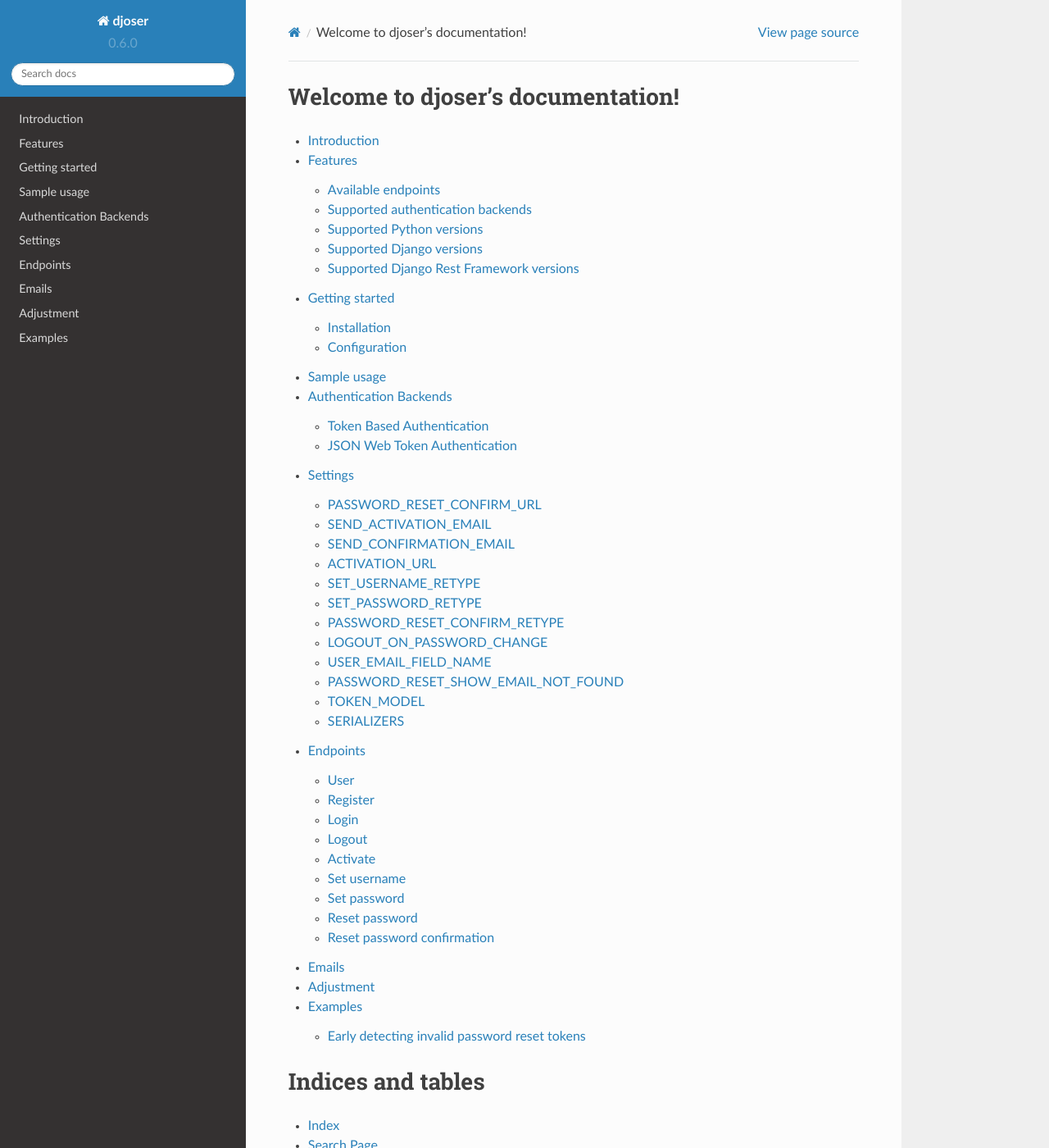
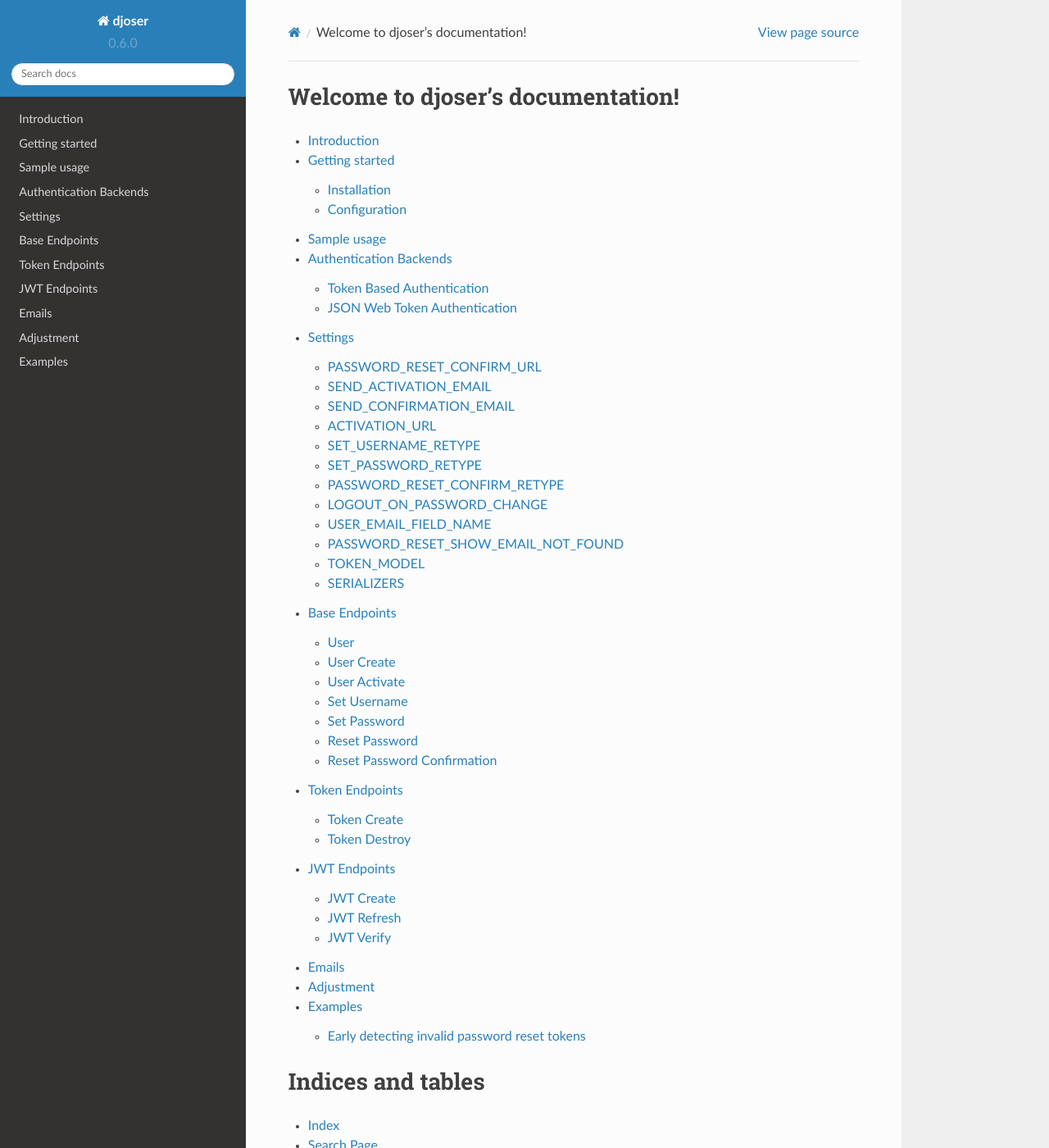
Before and after one commit to sunscrapers/djoser, a Sphinx documentation site: the page built from docs/source/index.rst, in a window 1280 px wide and 1400 px high. Shown: the whole window at 82% size. Built offline with Sphinx 7.4.7 and the Read the Docs theme 2.0.0, drawn with Linux system fonts in a browser that asks for light colours.

Commit message:
Add JWT endpoints documentation
Split endpoints documentation into separate files
Update documentation index

```diff
--- a/docs/source/endpoints.rst
+++ b/docs/source/base_endpoints.rst
@@ -1,5 +1,5 @@
-Endpoints
-=========
+Base Endpoints
+==============
 
 User
 ----
@@ -24,8 +24,8 @@ Use this endpoint to retrieve/update user.
 |          |                                | * ``{{ User.REQUIRED_FIELDS }}`` |
 +----------+--------------------------------+----------------------------------+
 
-Register
---------
+User Create
+-----------
 
 Use this endpoint to register new user. Your user model manager should
 implement `create_user <https://docs.djangoproject.com/en/dev/ref/contrib/auth/#django.contrib.auth.models.UserManager.create_user>`_
@@ -33,7 +33,7 @@ method and have `USERNAME_FIELD <https://docs.djangoproject.com/en/dev/topics/au
 and `REQUIRED_FIELDS <https://docs.djangoproject.com/en/dev/topics/auth/customizing/#django.contrib.auth.models.CustomUser.REQUIRED_FIELDS>`_
 fields.
 
-**Default URL**: ``/register/``
+**Default URL**: ``/users/create/``
 
 +----------+-----------------------------------+----------------------------------+
 | Method   |  Request                          | Response                         |
@@ -45,46 +45,16 @@ fields.
 |          |                                   | * ``{{ User.REQUIRED_FIELDS }}`` |
 +----------+-----------------------------------+----------------------------------+
 
-Login
------
 
-Use this endpoint to obtain user
-`authentication token <http://www.django-rest-framework.org/api-guide/authentication#tokenauthentication>`_.
-This endpoint is available only if you are using token based authentication.
-
-**Default URL**: ``/login/``
-
-+----------+----------------------------------+----------------------------------+
-| Method   | Request                          | Response                         |
-+==========+==================================+==================================+
-| ``POST`` | * ``{{ User.USERNAME_FIELD }}``  | ``HTTP_200_OK``                  |
-|          | * ``password``                   |                                  |
-|          |                                  | * ``auth_token``                 |
-+----------+----------------------------------+----------------------------------+
-
-Logout
-------
-
-Use this endpoint to logout user (remove user authentication token).
-This endpoint is available only if you are using token based authentication.
-
-**Default URL**: ``/logout/``
-
-+----------+----------------+----------------------------------+
-| Method   |  Request       | Response                         |
-+==========+================+==================================+
-| ``POST`` | --             | ``HTTP_204_NO_CONTENT``          |
-+----------+----------------+----------------------------------+
-
-Activate
---------
+User Activate
+-------------
 
 Use this endpoint to activate user account. This endpoint is not a URL which
 will be directly exposed to your users - you should provide site in your
 frontend application (configured by ``ACTIVATION_URL``) which will send ``POST``
 request to activate endpoint.
 
-**Default URL**: ``/activate/``
+**Default URL**: ``/users/activate/``
 
 +----------+----------------+----------------------------------+
 | Method   | Request        | Response                         |
@@ -93,7 +63,7 @@ request to activate endpoint.
 |          | * ``token``    |                                  |
 +----------+----------------+----------------------------------+
 
-Set username
+Set Username
 ------------
 
 Use this endpoint to change user username (``USERNAME_FIELD``).
@@ -112,7 +82,7 @@ Use this endpoint to change user username (``USERNAME_FIELD``).
 |          | * ``current_password``                 |                                      |
 +----------+----------------------------------------+--------------------------------------+
 
-Set password
+Set Password
 ------------
 
 Use this endpoint to change user password.
@@ -131,7 +101,7 @@ Use this endpoint to change user password.
 |          | * ``current_password`` |                                      |
 +----------+------------------------+--------------------------------------+
 
-Reset password
+Reset Password
 --------------
 
 Use this endpoint to send email to user with password reset link. You have to
@@ -152,7 +122,7 @@ setup ``PASSWORD_RESET_CONFIRM_URL``.
 |          |             | * ``HTTP_400_BAD_REQUEST``                      |
 +----------+-------------+-------------------------------------------------+
 
-Reset password confirmation
+Reset Password Confirmation
 ---------------------------
 
 Use this endpoint to finish reset password process. This endpoint is not a URL
--- a/docs/source/index.rst
+++ b/docs/source/index.rst
@@ -10,12 +10,13 @@ Welcome to djoser's documentation!
    :maxdepth: 2
 
    introduction
-   features
    getting_started
    sample_usage
    authentication_backends
    settings
-   endpoints
+   base_endpoints
+   token_endpoints
+   jwt_endpoints
    emails
    adjustment
    examples
--- /dev/null
+++ b/docs/source/jwt_endpoints.rst
@@ -0,0 +1,59 @@
+JWT Endpoints
+=============
+
+JWT Create
+----------
+
+Use this endpoint to obtain JWT.
+
+**Default URL**: ``/jwt-token/create/``
+
++----------+---------------------------------+----------------------------------+
+| Method   |           Request               |           Response               |
++==========+=================================+==================================+
+| ``POST`` | * ``token``                     | ``HTTP_200_OK``                  |
+|          |                                 |                                  |
+|          |                                 | * ``token``                      |
+|          |                                 |                                  |
+|          |                                 | ``HTTP_400_BAD_REQUEST``         |
+|          |                                 |                                  |
+|          |                                 |  * ``non_field_errors``          |
++----------+---------------------------------+----------------------------------+
+
+JWT Refresh
+-----------
+
+Use this endpoint to refresh JWT.
+
+**Default URL**: ``/jwt-token/refresh/``
+
++----------+---------------------------------+----------------------------------+
+| Method   |           Request               |           Response               |
++==========+=================================+==================================+
+| ``POST`` | * ``token``                     | ``HTTP_200_OK``                  |
+|          |                                 |                                  |
+|          |                                 | * ``token``                      |
+|          |                                 |                                  |
+|          |                                 | ``HTTP_400_BAD_REQUEST``         |
+|          |                                 |                                  |
+|          |                                 |  * ``non_field_errors``          |
++----------+---------------------------------+----------------------------------+
+
+JWT Verify
+----------
+
+Use this endpoint to verify JWT.
+
+**Default URL**: ``/jwt-token/verify/``
+
++----------+---------------------------------+----------------------------------+
+| Method   |           Request               |           Response               |
++==========+=================================+==================================+
+| ``POST`` | * ``token``                     | ``HTTP_200_OK``                  |
+|          |                                 |                                  |
+|          |                                 | * ``token``                      |
+|          |                                 |                                  |
+|          |                                 | ``HTTP_400_BAD_REQUEST``         |
+|          |                                 |                                  |
+|          |                                 |  * ``non_field_errors``          |
++----------+---------------------------------+----------------------------------+
--- /dev/null
+++ b/docs/source/token_endpoints.rst
@@ -0,0 +1,33 @@
+Token Endpoints
+===============
+
+Token Create
+------------
+
+Use this endpoint to obtain user
+`authentication token <http://www.django-rest-framework.org/api-guide/authentication#tokenauthentication>`_.
+This endpoint is available only if you are using token based authentication.
+
+**Default URL**: ``/token/create/``
+
++----------+----------------------------------+----------------------------------+
+| Method   | Request                          | Response                         |
++==========+==================================+==================================+
+| ``POST`` | * ``{{ User.USERNAME_FIELD }}``  | ``HTTP_200_OK``                  |
+|          | * ``password``                   |                                  |
+|          |                                  | * ``auth_token``                 |
++----------+----------------------------------+----------------------------------+
+
+Token Destroy
+-------------
+
+Use this endpoint to logout user (remove user authentication token).
+This endpoint is available only if you are using token based authentication.
+
+**Default URL**: ``/token/destroy/``
+
++----------+----------------+----------------------------------+
+| Method   |  Request       | Response                         |
++==========+================+==================================+
+| ``POST`` | --             | ``HTTP_204_NO_CONTENT``          |
++----------+----------------+----------------------------------+
```
